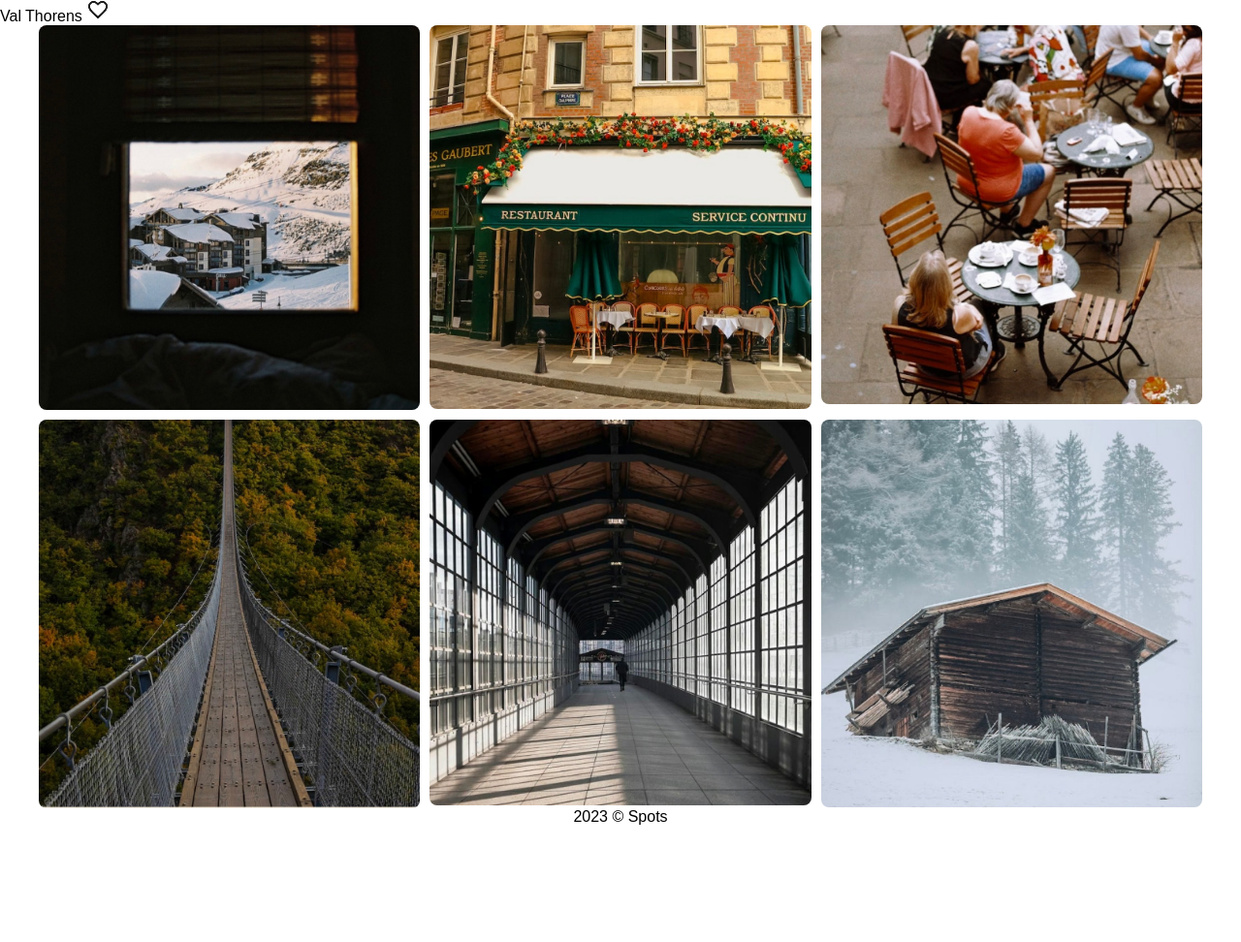
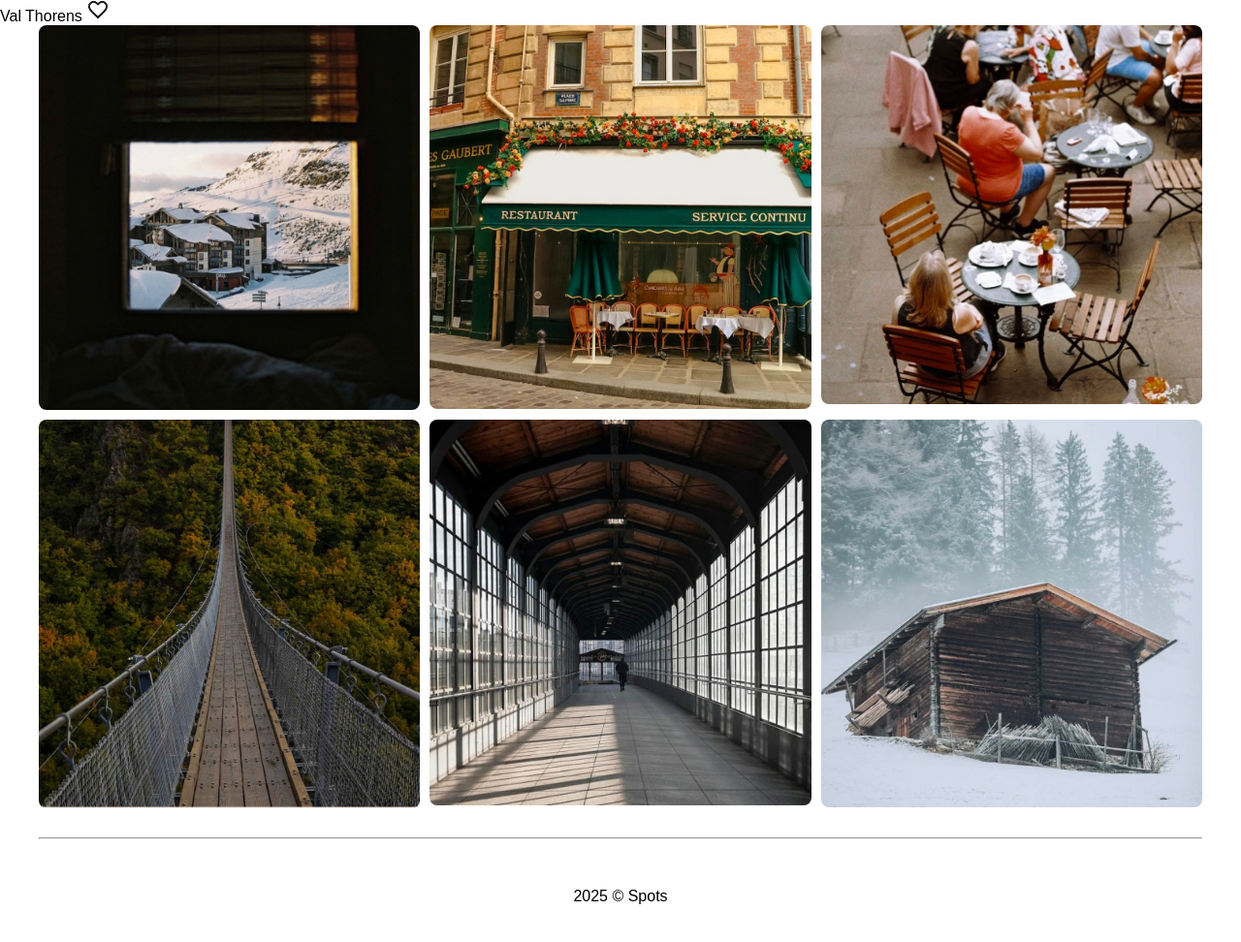
Before and after one commit to iamibinabo/Circle-14-altsch, a plain HTML site: page index.html in a window 1280 px wide. Shown: the part 472-1444 px from the top of the page at 97% size. Before the commit the page ends 1324 px from the top, so only its background shows below. Drawn offline with Linux system fonts and the light colour scheme.

Commit message:
css changes

```diff
--- a/index.html
+++ b/index.html
@@ -121,9 +121,11 @@
       <img src="images/sixth.jpeg" alt="" />
    </div>
 
+   <hr>
+
     <!-- Footer -->
     <footer>
-      <span>2023 &copy; Spots</span>
+      <span>2025 &copy; Spots</span>
     </footer>
   </body>
 </html>
--- a/main.css
+++ b/main.css
@@ -36,8 +36,14 @@ header img {
   height: auto;
   border-radius: 8px;
 }
+hr{
+  max-width: 1200px;
+  margin: 30px auto;
+}
 
 /* footer */
 footer{
   text-align: center;
+  margin: 50px auto;
+  font-size: 16px;
 }
```
